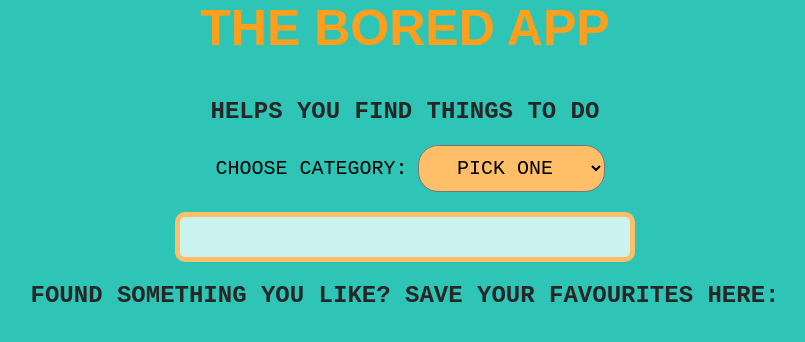
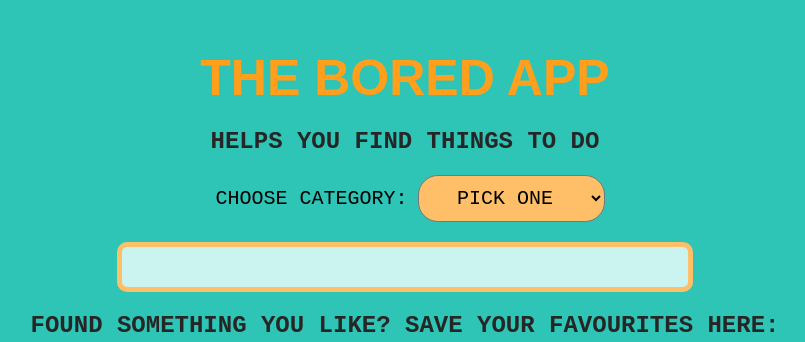
Before and after one commit to anavahcic/boredApp, a React (Create React App) app: page / in a window 1280 px wide. Shown: the top 342 px of the page, without its empty margins (235-1040 px from the left). Built offline with nearby package versions, Linux system fonts and the light colour scheme; no server answers; the database is empty; the HTML template or start-up script is replaced by a standard one.

Commit message:
fixed margins

```diff
--- a/src/App.css
+++ b/src/App.css
@@ -66,8 +66,8 @@ header, footer  {
 
 header h1 {
   font-family: 'PT Sans', sans-serif;
-  margin-bottom: 20px;
   color: #ff9f1c;
+  padding-top: 50px;
 }
 
 h1, h2, p {
@@ -135,12 +135,12 @@ button {
   background-color: #cbf3f0;
   border-radius: 10px;
   padding: 20px;
-  max-width: 40%;
+  max-width: 50%;
   margin: 0 auto;
 }
 
 footer p {
-  margin-top: 200px;
+  margin-top: 250px;
 }
 
 
```
